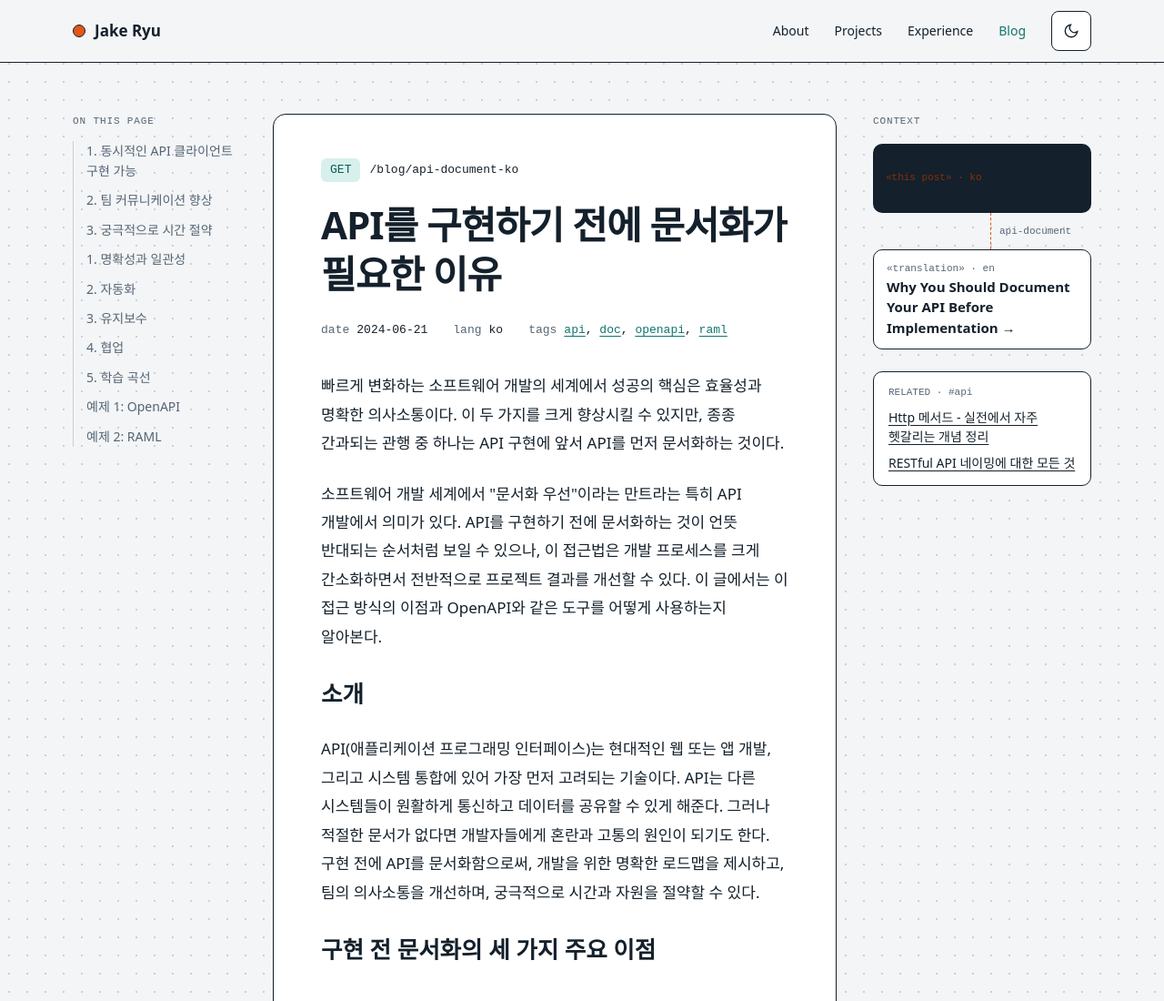
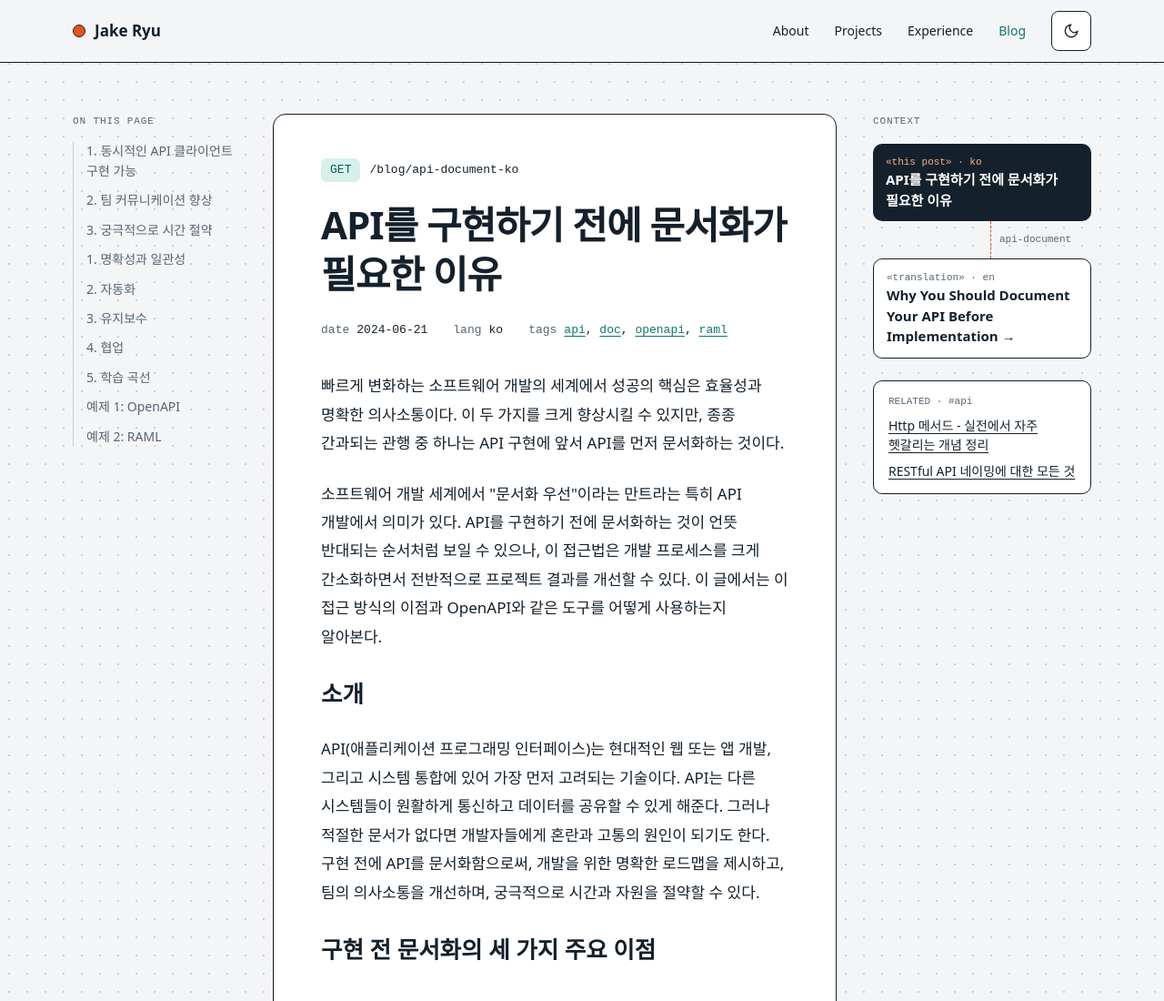
Before and after one commit to JakeRyu/jakeryu.com, an Astro site: page /blog/api-document-ko in a window 1280 px wide. Shown: the top 1100 px of the page at 91% size. Built offline with nearby package versions, Linux system fonts and the light colour scheme; Astro itself is replaced by a stand-in of ours; some packages are replaced by stand-ins of ours.

Commit message:
Show the post title in the «this post» node and fix its label contrast (#46)
Co-Authored-By: Claude Sonnet 5.5 <noreply@anthropic.com>

```diff
--- a/src/components/TranslationLink.astro
+++ b/src/components/TranslationLink.astro
@@ -2,12 +2,13 @@
 import type { CollectionEntry } from "astro:content";
 
 interface Props {
+  title: string;
   language: CollectionEntry<"blog">["data"]["language"];
   translationKey: string | undefined;
   translations: CollectionEntry<"blog">[];
 }
 
-const { language, translationKey, translations } = Astro.props;
+const { title, language, translationKey, translations } = Astro.props;
 ---
 
 {
@@ -17,6 +18,7 @@ const { language, translationKey, translations } = Astro.props;
       <div class="diagram">
         <div class="node this">
           <span class="role">«this post» · {language}</span>
+          <span class="title" lang={language}>{title}</span>
         </div>
         <span class="key">{translationKey}</span>
         {translations.map((translation) => (
@@ -72,8 +74,11 @@ const { language, translationKey, translations } = Astro.props;
     background: var(--ink);
     color: var(--surface);
   }
+  .this .title {
+    overflow-wrap: anywhere;
+  }
   .this .role {
-    color: var(--post-fg);
+    color: light-dark(#ffb088, #a6390c);
   }
   .other {
     background: var(--surface);
--- a/src/pages/blog/[slug].astro
+++ b/src/pages/blog/[slug].astro
@@ -62,7 +62,7 @@ const related = await relatedTo(post);
       </div>
     </article>
     <aside>
-      <TranslationLink {language} {translationKey} {translations} />
+      <TranslationLink {title} {language} {translationKey} {translations} />
       <RelatedPosts {related} />
     </aside>
   </div>
```
Also changed, not shown: tests/blog-translation-links.test.ts (+18 -0 lines).
